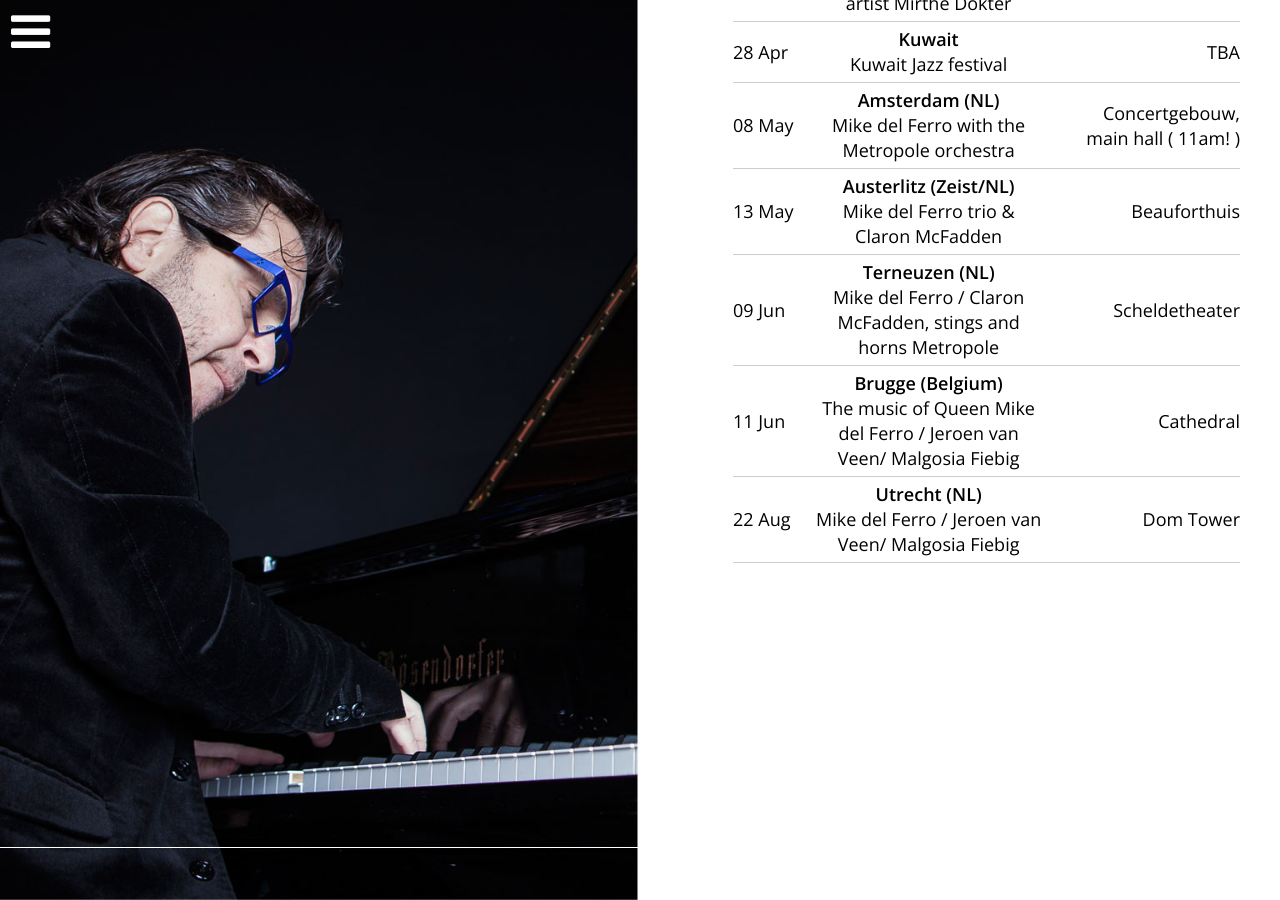
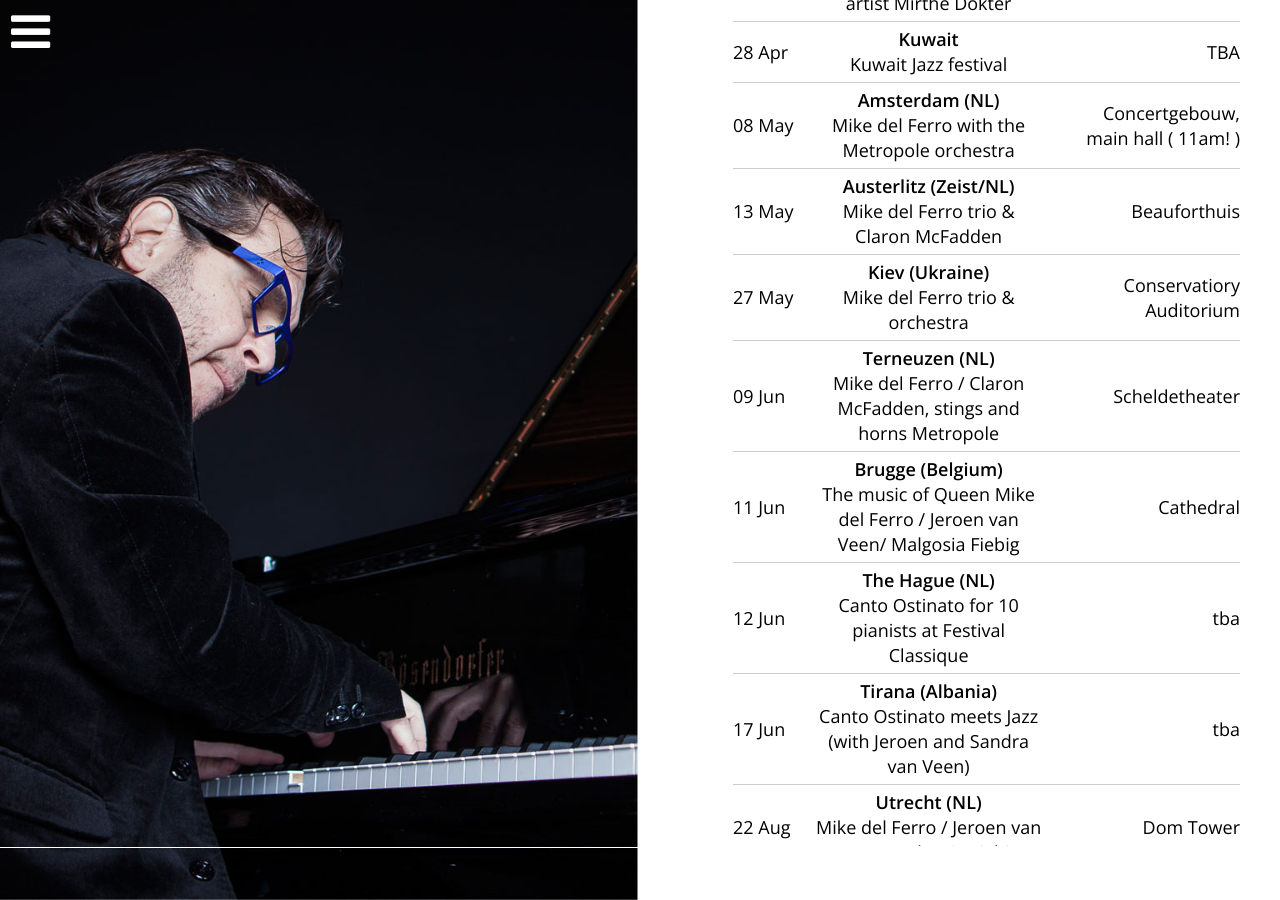
Before and after one commit to mikedelferro/website, a Jekyll site: the page built from agenda.html, in a window 1280 px wide and 900 px high, scrolled down 1437 px. Built offline with Jekyll 4.4.1, drawn with Linux system fonts in a browser that asks for light colours; nearby versions of some CDN libraries.

Commit message:
Updated '/_config.yml' via CloudCannon

```diff
--- a/_config.yml
+++ b/_config.yml
@@ -109,3 +109,18 @@ gigs:
     location: Thelonious
     venue: Buenos Aires  (Argentina)
     url: ''
+  - title: 'Mike del Ferro trio & orchestra'
+    date: 2016-05-27T21:00:00.000Z
+    location: Conservatiory Auditorium
+    venue: Kiev (Ukraine)
+    url: ''
+  - title: Canto Ostinato for 10 pianists at Festival Classique
+    date: 2016-06-12T16:00:00.000Z
+    location: tba
+    venue: The Hague (NL)
+    url: ''
+  - title: Canto Ostinato meets Jazz (with Jeroen and Sandra van Veen)
+    date: 2016-06-17T20:00:00.000Z
+    location: tba
+    venue: Tirana (Albania)
+    url: ''
```
